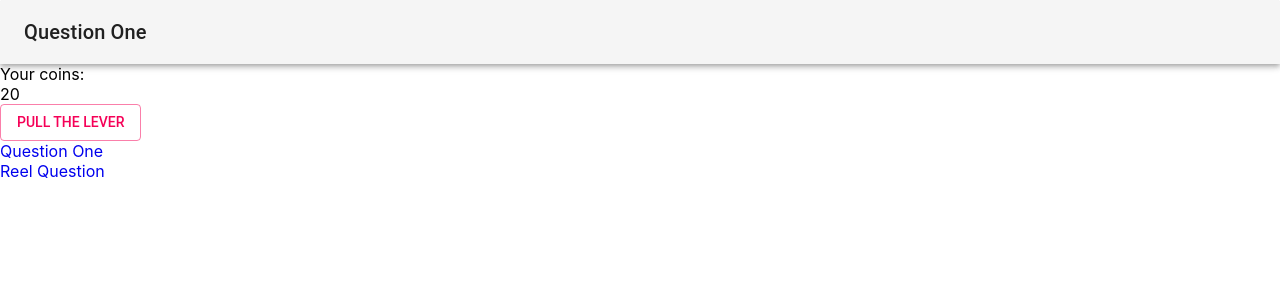
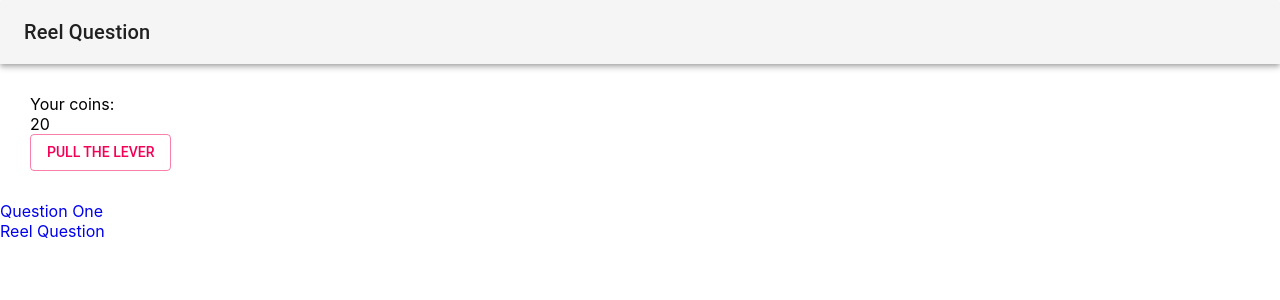
Before and after one commit to herrmondlicht/activity, a React (Create React App) app in the folder front/: page /reel-question in a window 1280 px wide. Shown: the top 300 px of the page. Built offline with nearby package versions, Linux system fonts and the light colour scheme.

Commit message:
fix(app): headers
Add different headers for different components

```diff
--- a/front/src/components/Main/MainPage.js
+++ b/front/src/components/Main/MainPage.js
@@ -24,16 +24,13 @@ export const createMainPage = ({ routes = ROUTES } = {}) => {
     render() {
       return (
         <div className={styles['main-page']}>
-          <CustomAppBar title={'Question One '} />
           <Router>
             <div className={styles['page-container']}>
-              <div className={styles['page-container-content']}>
-                <Route exact path="/" render={() => (
-                  <Redirect to="/question1" />
-                )} />
-                <Route exact path='/question1' component={CountryQuestion} />
-                <Route exact path='/reel-question' component={ReelGame} />
-              </div>
+              <Route exact path="/" render={() => (
+                <Redirect to="/question1" />
+              )} />
+              <Route exact path='/question1' component={CountryQuestion} />
+              <Route exact path='/reel-question' component={ReelGame} />
               <Menu routes={routes} />
             </div>
           </Router>
--- a/front/src/components/Main/styles/MainPage.css
+++ b/front/src/components/Main/styles/MainPage.css
@@ -8,14 +8,6 @@
   flex-flow: column;
 }
 
-:local(.page-container-content){
-  height:100%;
-  width:100%;
-  box-sizing:border-box;
-  padding: 30px;
-  overflow: auto
-}
-
 :local(.page-container){
   display: flex;
   flex-flow: column;
--- a/front/src/components/ReelGame/index.js
+++ b/front/src/components/ReelGame/index.js
@@ -9,6 +9,7 @@ import cherry from "./assets/cherry.png";
 import lemon from "./assets/lemon.png";
 import apple from "./assets/apple.png";
 import styles from './styles/ReelGame.css'
+import CustomAppBar from '../CustomAppBar';
 
 export const createReelGame = ({ APIHandler = getApiHandler() } = {}) => {
 
@@ -38,6 +39,12 @@ export const createReelGame = ({ APIHandler = getApiHandler() } = {}) => {
     render() {
       const { coins, result } = this.state
       return (
+        <div className='container'>
+          {/* the repetition of this header component is known,
+          I made it this way so it wouldn't impact the development on other features due time
+          This though, for an application this size, is not that bad */}
+          <CustomAppBar title={'Reel Question'} />
+          <div className={'page-container-content'}>
             <div className={styles['reel-game-container']}>
               <div className={styles['result-displayer']}>
                 {result.map((fruit, index) => (
@@ -61,6 +68,8 @@ export const createReelGame = ({ APIHandler = getApiHandler() } = {}) => {
                         You have spent all your coins :( <br /> Reload the page to play again
                   </div>
                   }
+                </div>
+              </div>
             </div>
           </div>
         </div>
--- a/front/src/index.css
+++ b/front/src/index.css
@@ -25,3 +25,18 @@ code {
 div{
   border-radius: 2px;
 }
+
+.page-container-content {
+  height:100%;
+  width:100%;
+  box-sizing:border-box;
+  padding: 30px;
+  overflow: auto
+}
+
+.container {
+  height: 100%;
+  width: 100%;
+  display: flex;
+  flex-flow: column;
+}
```
Lines whose indentation alone changed are shown as unchanged.
